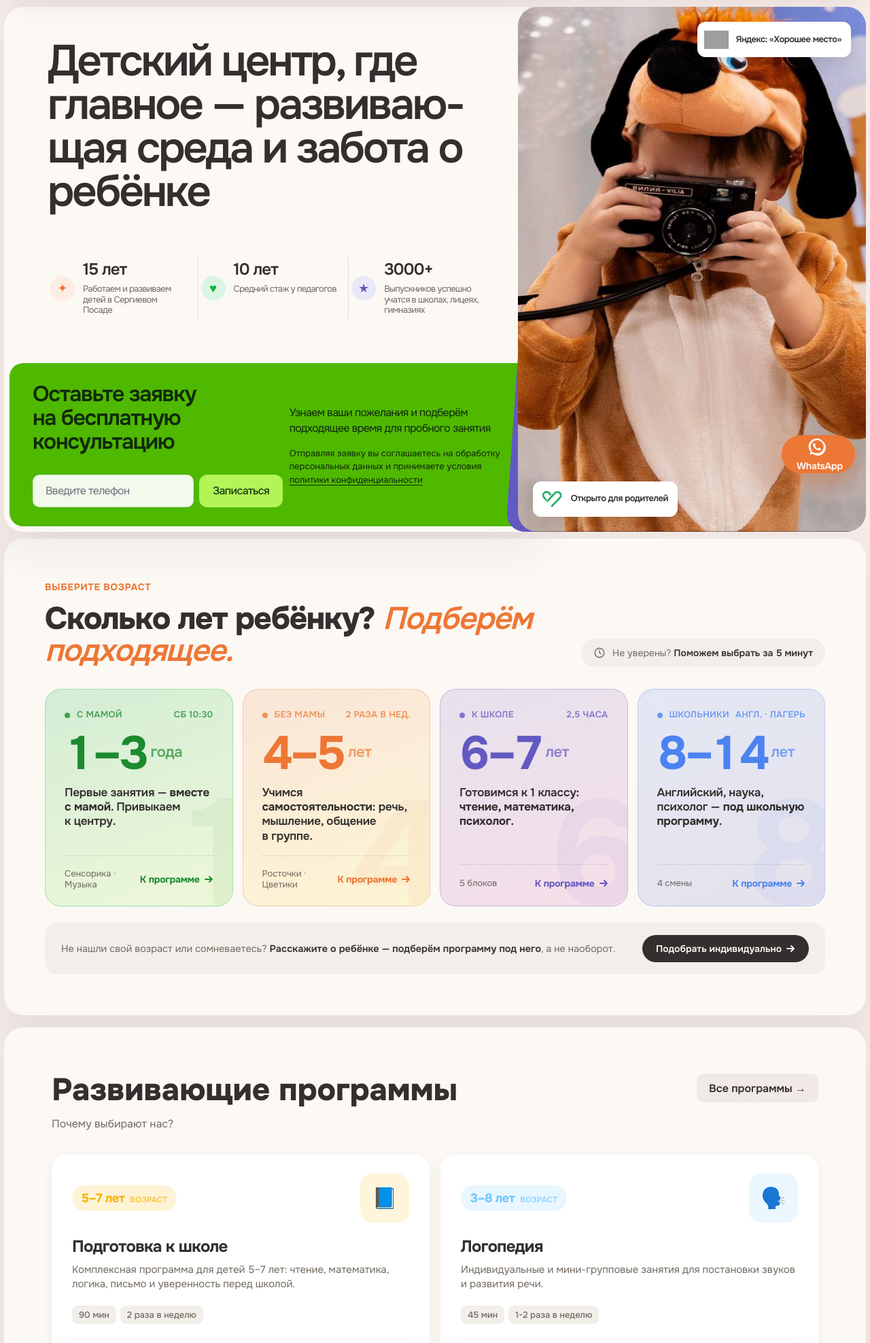
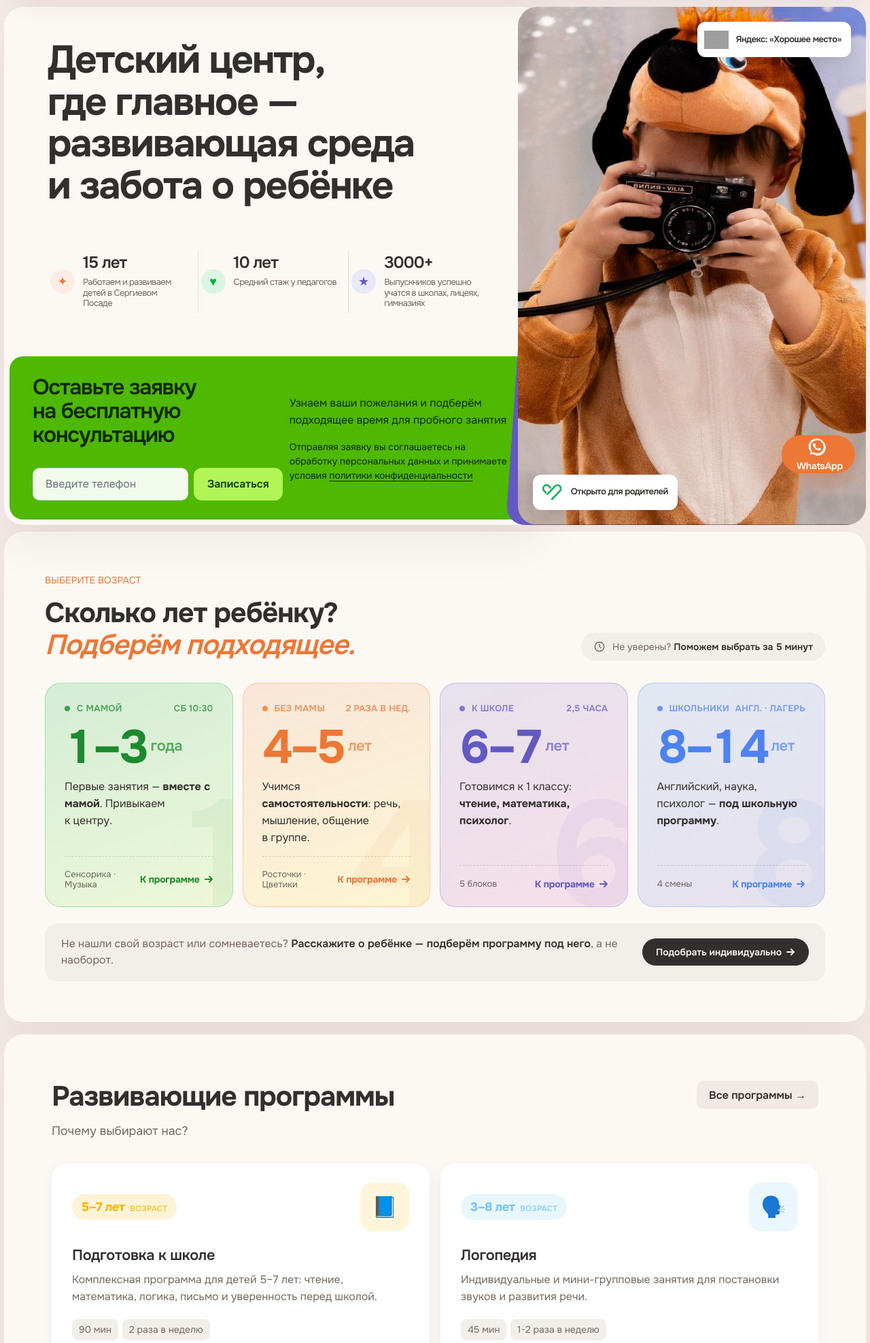
Before and after one commit to JestfulKatana/semicvetic, a Flask app: page / in a window 1280 px wide. Shown: the part 82-2057 px from the top of the page at 68% size. Run offline with Flask 3, Linux system fonts and the light colour scheme; data comes from the database, SQL or seed files in the repository; parts of the project's set-up code (start-up, migrations or seed data) failed here and were passed over; grey boxes are pictures that could not be loaded.

Commit message:
Unify public heading body and caption typography

```diff
--- /dev/null
+++ b/app/static/css/typography.css
@@ -0,0 +1,71 @@
+/* Shared public type roles. Loaded after component styles so the same role
+   stays consistent across database blocks and the dedicated program pages. */
+:root {
+    --font-site: "Onest", Arial, sans-serif;
+    --type-page: clamp(2.125rem, 4.45vw, 4rem);
+    --type-section: clamp(1.75rem, 3.2vw, 2.875rem);
+    --type-card: clamp(1.25rem, 1.7vw, 1.5rem);
+    --type-body: 1rem;
+    --type-intro: clamp(1rem, 1.4vw, 1.125rem);
+    --type-caption: .875rem;
+}
+body { font-family: var(--font-site); }
+/* Legacy mobile declarations use !important; these three role definitions
+   deliberately own heading metrics, including those breakpoints. */
+#main-content h1 {
+    font-size: var(--type-page) !important;
+    font-weight: 700 !important;
+    line-height: 1.08;
+    letter-spacing: -.035em !important;
+}
+#main-content h2 {
+    font-size: var(--type-section) !important;
+    font-weight: 700 !important;
+    line-height: 1.15;
+    letter-spacing: -.025em;
+}
+#main-content h3 {
+    font-size: var(--type-card) !important;
+    font-weight: 600 !important;
+    line-height: 1.25;
+    letter-spacing: -.015em;
+}
+#main-content :is(h1, h2, h3) { font-family: var(--font-site); text-wrap: balance; }
+#main-content p:where(:not(.home-age-v1-card-age)) {
+    font-family: var(--font-site);
+    font-size: var(--type-body);
+    font-weight: 400;
+    line-height: 1.55;
+    letter-spacing: normal;
+}
+#main-content :is(.section-head, .section-heading, .tp-section-head, .teachers-head) p,
+#main-content :is(.hero-subtitle, .page-hero-text, .trial-invite-intro, .pl-hero-lead),
+#main-content .about-intro-copy > p {
+    font-size: var(--type-intro);
+    line-height: 1.5;
+    max-width: 65ch;
+}
+#main-content :is(figcaption, .eyebrow, .seasonal-card-eyebrow,
+    .hero-lead-disclaimer, .trial-invite-consent, .pl-form-consent,
+    .pl-form-meta, .form-status, .consent-label, .consent-label span, .home-programs-v1-meta, .home-programs-v1-meta li,
+    .home-programs-v1-price-note) {
+    font-family: var(--font-site);
+    font-size: var(--type-caption);
+    font-weight: 400;
+    line-height: 1.5;
+    letter-spacing: normal;
+}
+#main-content :is(.eyebrow, .seasonal-card-eyebrow) { font-weight: 600; }
+#main-content :is(.button, .pl-btn, input, select, textarea) {
+    font-family: var(--font-site);
+    font-size: var(--type-body);
+    line-height: 1.4;
+    letter-spacing: normal;
+}
+#main-content :is(.button, .pl-btn) { font-weight: 600; }
+#main-content :is(.lesson-anatomy-time, .pl-tl-time, .pl-lesson-time) { font-family: var(--font-site); }
+/* Compact forms and related-navigation titles are card-level headings. */
+#main-content :is(.pl-form, .pl-prog-nav-head, .rich-text-policy) h2 {
+    font-size: var(--type-card) !important;
+    line-height: 1.25;
+}
--- a/app/templates/base.html
+++ b/app/templates/base.html
@@ -22,6 +22,7 @@
     {% if program_landing_e %}
     <link rel="stylesheet" href="{{ url_for('static', filename='css/program-landing.css') }}">
     {% endif %}
+    <link rel="stylesheet" href="{{ url_for('static', filename='css/typography.css') }}">
     {% if page_schema %}
     <script type="application/ld+json">{{ page_schema|tojson }}</script>
     {% endif %}
```
